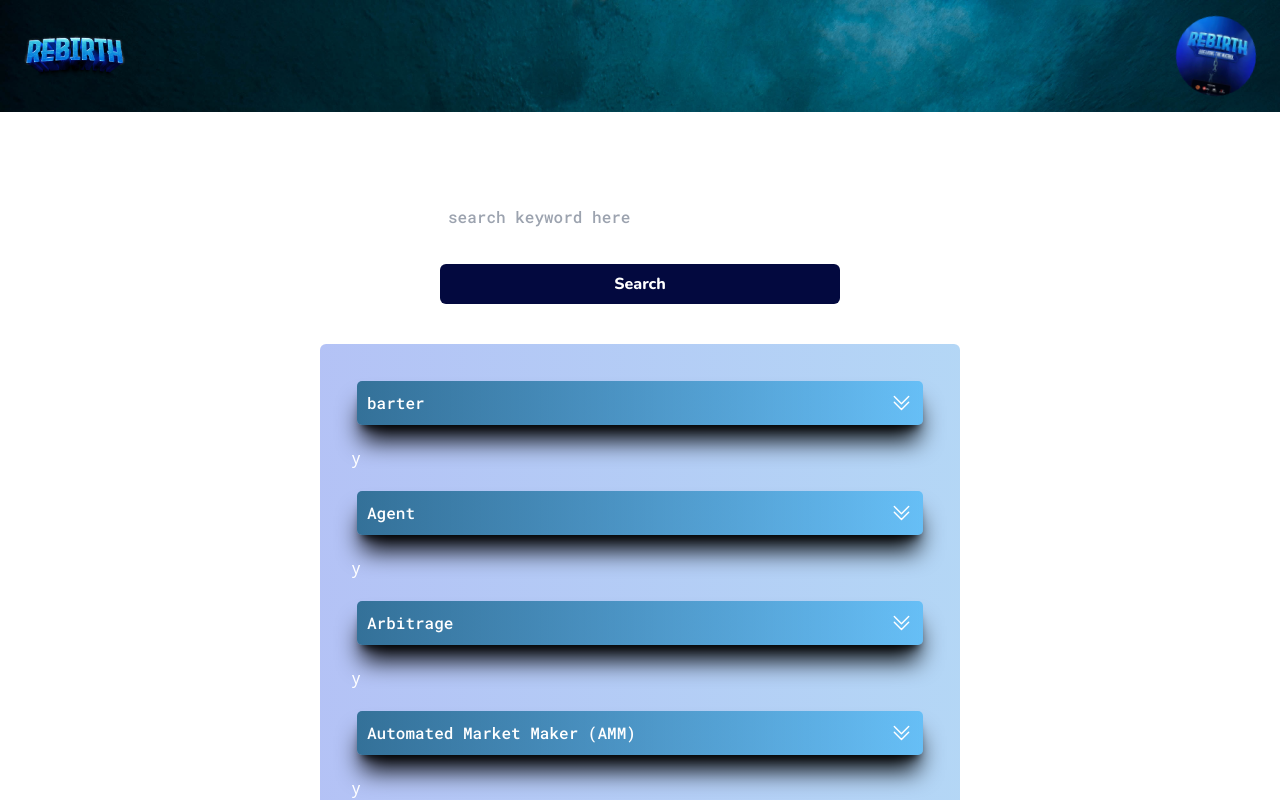
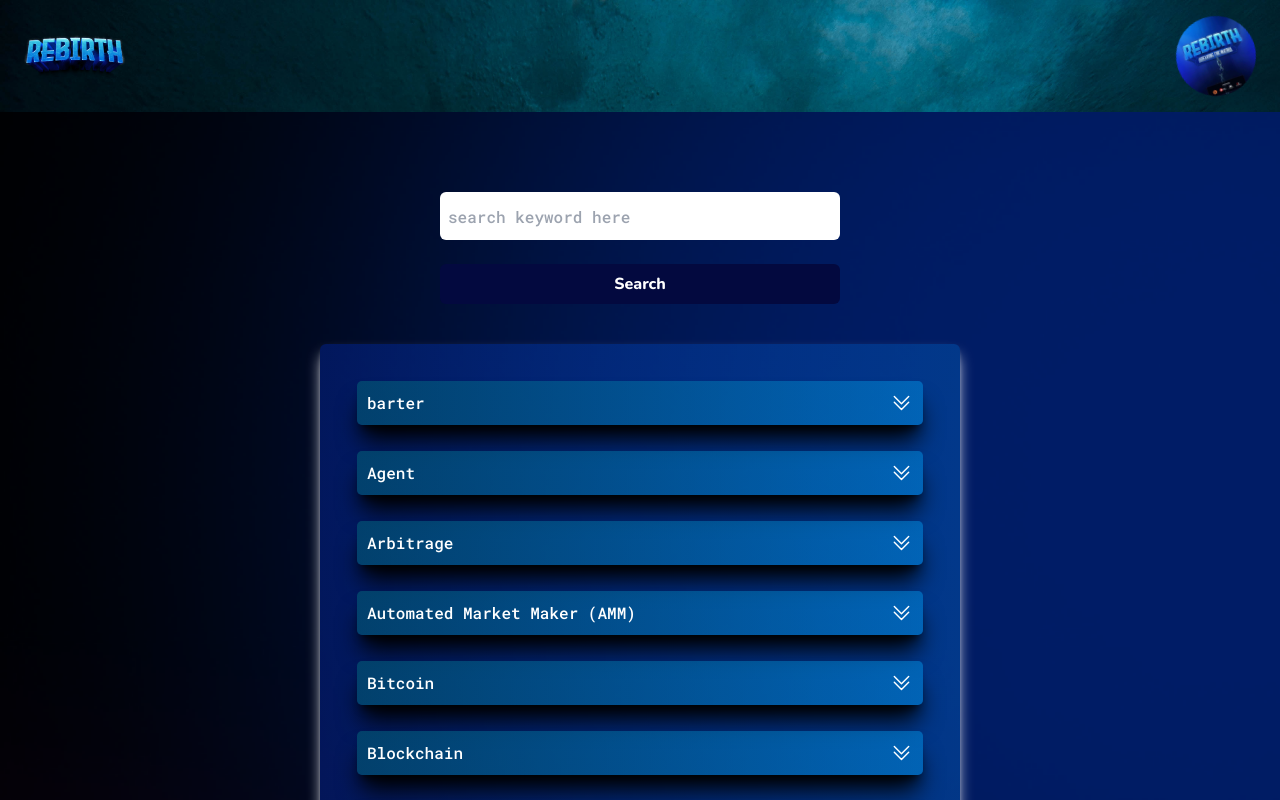
Before and after one commit to juwonsmith/rebirthglossary, a Next.js app: page / in a window 1280 px wide. Shown: the top 800 px of the page. Built offline with nearby package versions, Linux system fonts and the light colour scheme.

Commit message:
please work

```diff
--- a/app/Components/List.jsx
+++ b/app/Components/List.jsx
@@ -111,7 +111,6 @@ export default function List() {
                     <p>{item.definition}</p>
                   </div>
                 )}
-                y
               </>
             ))}
         </div>
--- a/app/page.jsx
+++ b/app/page.jsx
@@ -2,7 +2,7 @@ import Form from "./Components/Form";
 import List from "./Components/List";
 export default function Home() {
   return (
-    <main className="min-h-screen overflow-hidden text-white">
+    <main className="min-h-screen max-h-full bg-back bg-cover bg-no-repeat overflow-hidden text-white">
       <Form />
       <List />
     </main>
```
